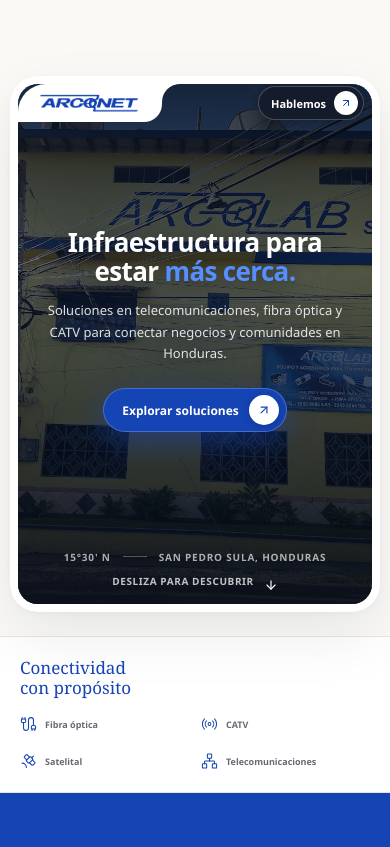
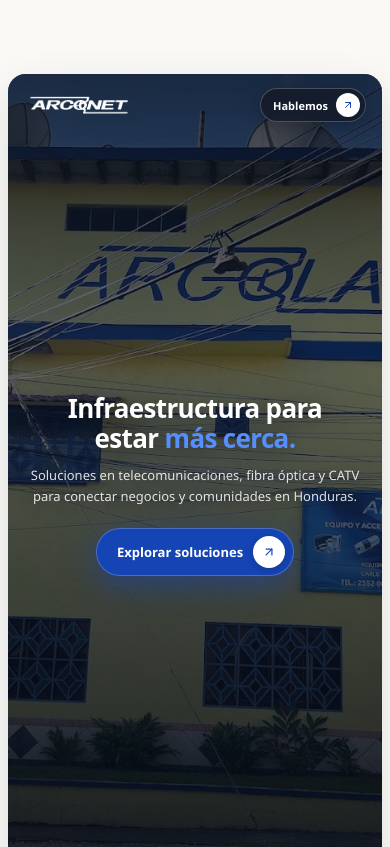
Before and after one commit to sarch-codelab/Arconet, a Next.js app: page / in a window 390 px wide. Shown: the top 847 px of the page. Built offline with nearby package versions, Linux system fonts and the light colour scheme.

Commit message:
Full-screen rounded hero layout, remove white borders, move navbar to the top

```diff
--- a/app/home-experience.js
+++ b/app/home-experience.js
@@ -214,10 +214,9 @@
         </a>
       </header>
 
-      {/* Hero Showcase Frame matching Reference Mockup */}
+      {/* Full screen rounded hero */}
       <div className={styles.heroFrame}>
         <section id="inicio" className={styles.heroCard}>
-          <div className={styles.heroStage}>
           {/* Background company image replacing the sofa */}
           <div className={styles.heroBgMedia}>
             <Image
@@ -227,18 +226,23 @@
               priority
               quality={90}
               className={styles.heroBgImg}
-                sizes="(max-width: 1440px) 100vw, 1400px"
+              sizes="100vw"
             />
             <div className={styles.heroOverlay} />
           </div>
 
-            {/* Header integrated in the card with white cutout logo tab */}
+          {/* Header integrated at the top */}
           <div className={styles.cardHeader}>
-              <div className={styles.cardLogoCutout}>
             <a className={styles.cardBrand} href="#inicio" aria-label="Arconet, inicio">
-                  <Image src="/arconet.png" alt="Arconet" width={150} height={25} priority />
+              <Image
+                src="/arconet.png"
+                alt="Arconet"
+                width={150}
+                height={25}
+                className={styles.heroLogoImg}
+                priority
+              />
             </a>
-              </div>
 
             <nav className={styles.cardNav} aria-label="Navegación del hero">
               {NAVIGATION.map((item) => (
@@ -290,7 +294,6 @@
               <span>Desliza para descubrir</span>
               <ArrowDown size={14} />
             </a>
-            </div>
           </div>
         </section>
       </div>
--- a/app/page.module.css
+++ b/app/page.module.css
@@ -664,30 +664,28 @@
 .heroFrame {
   position: relative;
   width: 100%;
-  max-width: 1440px;
-  margin: 0 auto;
-  padding: 16px 24px 36px;
+  min-height: 100vh;
+  min-height: 100dvh;
+  padding: 12px 14px;
+  box-sizing: border-box;
+  display: flex;
+  flex-direction: column;
   animation: heroFrameIn 900ms cubic-bezier(0.2, 0.72, 0.24, 1) both;
 }
 
 .heroCard {
   position: relative;
-  background: #ffffff;
-  padding: 14px;
-  border-radius: 40px;
-  box-shadow: 0 24px 60px rgba(12, 24, 52, 0.08), 0 2px 12px rgba(12, 24, 52, 0.04);
-  overflow: hidden;
-}
-
-.heroStage {
-  position: relative;
+  flex: 1;
+  width: 100%;
+  min-height: calc(100vh - 24px);
+  min-height: calc(100dvh - 24px);
   border-radius: 28px;
   overflow: hidden;
-  min-height: clamp(540px, 82vh, 740px);
   display: flex;
   flex-direction: column;
   justify-content: space-between;
   background: #0d1422;
+  box-shadow: 0 16px 44px rgba(12, 24, 52, 0.12);
 }
 
 /* Background company image replacing the sofa */
@@ -709,50 +707,33 @@
   position: absolute;
   inset: 0;
   background:
-    linear-gradient(180deg, rgba(8, 14, 26, 0.85) 0%, rgba(12, 20, 38, 0.6) 35%, rgba(9, 15, 28, 0.72) 65%, rgba(7, 12, 22, 0.94) 100%),
+    linear-gradient(180deg, rgba(8, 14, 26, 0.82) 0%, rgba(12, 20, 38, 0.55) 35%, rgba(9, 15, 28, 0.7) 65%, rgba(7, 12, 22, 0.92) 100%),
     radial-gradient(circle at 50% 50%, rgba(21, 68, 181, 0.2) 0%, transparent 70%);
 }
 
-/* Header inside the card */
+/* Header inside the card, positioned right near the top */
 .cardHeader {
   position: relative;
   z-index: 10;
   display: flex;
   align-items: center;
   justify-content: space-between;
-}
-
-/* White logo cutout tab with inverted fillet curve */
-.cardLogoCutout {
-  position: relative;
-  background: #ffffff;
-  padding: 14px 28px 14px 24px;
-  border-top-left-radius: 28px;
-  border-bottom-right-radius: 24px;
-  display: flex;
-  align-items: center;
-}
-
-.cardLogoCutout::after {
-  content: "";
-  position: absolute;
-  top: 0;
-  right: -24px;
-  width: 24px;
-  height: 24px;
-  background: transparent;
-  border-top-left-radius: 24px;
-  box-shadow: -8px -8px 0 8px #ffffff;
-  pointer-events: none;
+  padding: 22px 36px 12px;
 }
 
 .cardBrand {
   display: block;
-  width: 146px;
-}
-
-.cardBrand img {
-  width: 100%;
+  transition: opacity 180ms ease, transform 180ms ease;
+}
+
+.cardBrand:hover {
+  opacity: 0.9;
+  transform: translateY(-1px);
+}
+
+.heroLogoImg {
+  filter: brightness(0) invert(1);
+  width: 144px;
   height: auto;
   display: block;
 }
@@ -773,7 +754,7 @@
   padding: 6px 0;
   text-decoration: none;
   transition: color 180ms ease;
-  text-shadow: 0 1px 4px rgba(0, 0, 0, 0.4);
+  text-shadow: 0 1px 4px rgba(0, 0, 0, 0.5);
 }
 
 .cardNav a:hover,
@@ -802,8 +783,7 @@
 
 /* Top right pill button: "Connect with us" -> "Hablemos" */
 .cardTopPill {
-  margin-right: 20px;
-  background: rgba(20, 26, 40, 0.85);
+  background: rgba(20, 26, 40, 0.82);
   border: 1px solid rgba(255, 255, 255, 0.22);
   backdrop-filter: blur(12px);
   -webkit-backdrop-filter: blur(12px);
@@ -1772,9 +1752,11 @@
 @media (max-width: 1040px) {
   .topbar { grid-template-columns: auto 1fr auto; gap: 18px; padding-right: 30px; padding-left: 30px; }
   .navigation { justify-self: center; gap: 19px; }
-  .heroFrame { padding: 14px 16px 28px; }
+  .heroFrame { padding: 10px 12px; }
+  .heroCard { border-radius: 22px; }
+  .cardHeader { padding: 18px 24px 10px; }
   .cardNav { gap: 18px; }
-  .heroCenterTitle { font-size: clamp(32px, 5vw, 48px); }
+  .heroCenterTitle { font-size: clamp(30px, 4.8vw, 46px); }
   .solutionsHeading, .stageFooter { padding-right: 30px; padding-left: 30px; }
   .solutionPanel { padding-right: 30px; padding-left: 30px; }
   .companySection { padding-right: 8vw; padding-left: 8vw; }
@@ -1789,23 +1771,21 @@
   .topAction { min-height: 34px; gap: 5px; padding: 0 8px; font-size: 9px; }
   .topAction svg { width: 13px; }
 
-  .heroFrame { padding: 10px 10px 24px; }
-  .heroCard { padding: 8px; border-radius: 28px; }
-  .heroStage { border-radius: 20px; min-height: 520px; }
-  .cardLogoCutout { padding: 10px 18px 10px 16px; border-bottom-right-radius: 18px; }
-  .cardLogoCutout::after { right: -18px; width: 18px; height: 18px; border-top-left-radius: 18px; box-shadow: -6px -6px 0 6px #ffffff; }
-  .cardBrand { width: 110px; }
+  .heroFrame { padding: 8px; min-height: 100vh; min-height: 100dvh; }
+  .heroCard { border-radius: 18px; min-height: calc(100vh - 16px); min-height: calc(100dvh - 16px); }
+  .cardHeader { padding: 14px 16px 8px; }
+  .heroLogoImg { width: 110px; }
   .cardNav { display: none; }
-  .cardTopPill { margin-right: 8px; padding: 4px 5px 4px 12px; font-size: 11px; gap: 8px; }
+  .cardTopPill { padding: 4px 5px 4px 12px; font-size: 11px; gap: 8px; }
   .cardTopPillIcon { width: 24px; height: 24px; }
   .cardTopPillIcon svg { width: 12px; height: 12px; }
-  .heroCenterContent { padding: 30px 14px; }
-  .heroCenterTitle { font-size: clamp(26px, 7.5vw, 38px); }
-  .heroCenterDescription { font-size: 13px; margin: 14px auto 24px; }
-  .refPillBtn { padding: 6px 7px 6px 18px; font-size: 12px; gap: 10px; }
-  .refPillIcon { width: 30px; height: 30px; }
+  .heroCenterContent { padding: 24px 14px; }
+  .heroCenterTitle { font-size: clamp(26px, 7.5vw, 36px); }
+  .heroCenterDescription { font-size: 13px; margin: 12px auto 20px; }
+  .refPillBtn { padding: 7px 8px 7px 20px; font-size: 13px; gap: 10px; }
+  .refPillIcon { width: 32px; height: 32px; }
   .refPillIcon svg { width: 14px; height: 14px; }
-  .cardBottomBar { padding: 12px 16px 16px; flex-direction: column; gap: 10px; text-align: center; }
+  .cardBottomBar { padding: 10px 16px 16px; flex-direction: column; gap: 8px; text-align: center; }
 
   .capabilityBar { grid-template-columns: repeat(2, 1fr); gap: 17px 12px; padding: 21px 20px; }
   .capabilityBar > p { grid-column: 1 / -1; font-size: 17px; }
```
Lines whose indentation alone changed are shown as unchanged.
